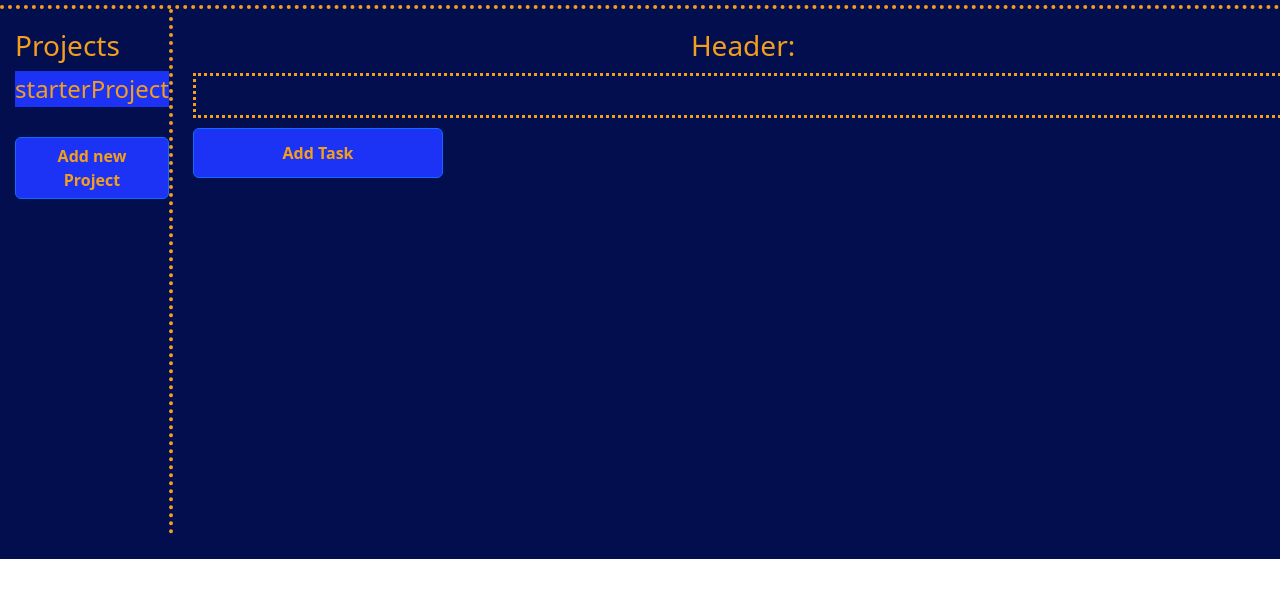
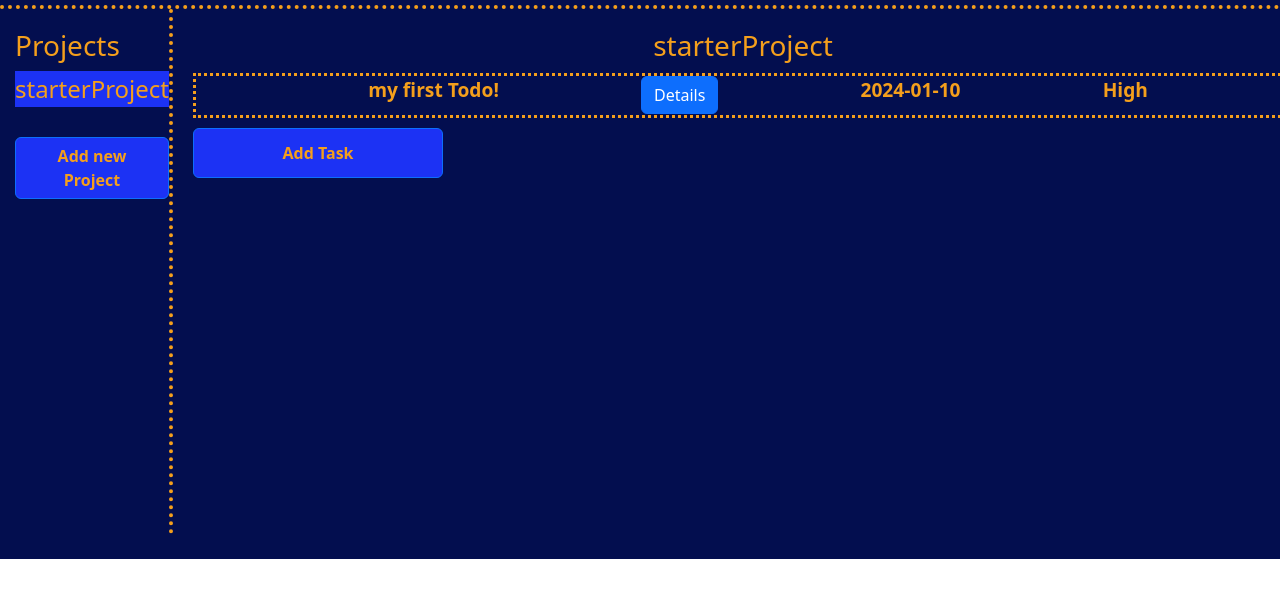
Before and after one commit to Keago99/ToDoApp, a website built with webpack: page dist/index.html in a window 1280 px wide. Shown: the part 71-668 px from the top of the page. Built offline with nearby package versions, Linux system fonts and the light colour scheme.

Commit message:
On project load the correct things show, need to troubleshoot empy fields in adding a task.

```diff
--- a/src/index.js
+++ b/src/index.js
@@ -1,14 +1,16 @@
 import {addPriorityOnClicks} from "./modal";
 import {setInitialProject, addProjectListenerButton, loadProjects, projAdditionListeners, updateProjects} from "./projects";
 import { createNewTaskOnClick } from "./modal";
+import { loadTasks, changeHeader } from "./toDos";
 //This is the entry point
 
 
-
 loadProjects();
+loadTasks();
 projAdditionListeners();
 addPriorityOnClicks();
 updateProjects();
 setInitialProject();
 addProjectListenerButton();
 createNewTaskOnClick();
+changeHeader();
--- a/src/toDos.js
+++ b/src/toDos.js
@@ -57,6 +57,7 @@ function createTaskDiv(title,dueDate,priority){
 // function.
 function loadTasks(){
     const toDoList = document.getElementById("TodoList");
+    toDoList.innerHTML = "";
 
     for (let i = 0; i < AllProjects[ActiveProject].tasks.length; i++){
         const newTitle = (AllProjects[ActiveProject].tasks[i].title);
```
Also changed, not shown: dist/index.html, dist/main.js.
